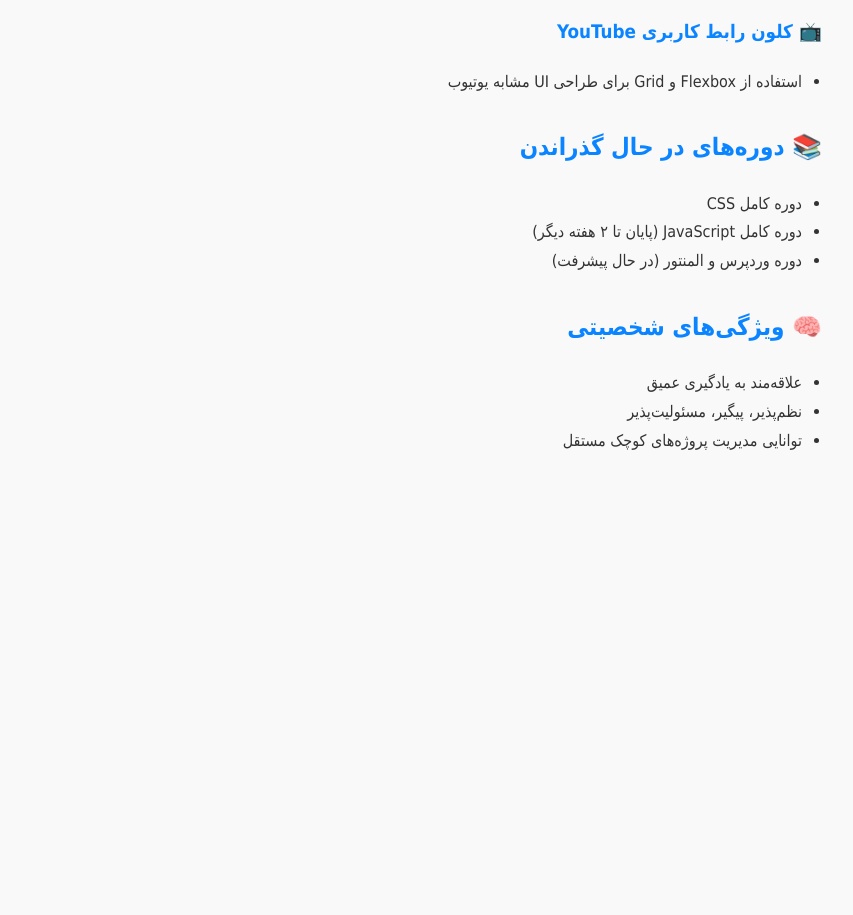
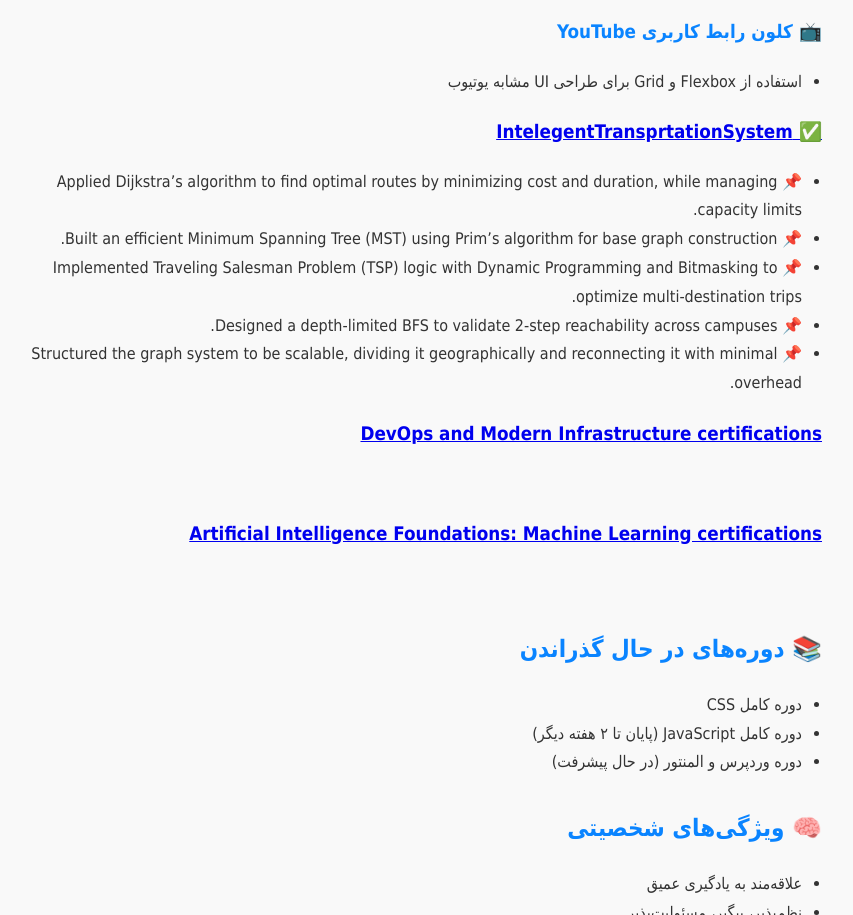
Before and after one commit to re-ygh/resume, a plain HTML site: page index.html in a window 1280 px wide. Shown: the part 915-1830 px from the top of the page, without its empty margins (218-1071 px from the left). Before the commit the page ends 1440 px from the top, so only its background shows below. Drawn offline with Linux system fonts and the light colour scheme.

Commit message:
Update index.html

```diff
--- a/index.html
+++ b/index.html
@@ -91,6 +91,18 @@
       <li>استفاده از Flexbox و Grid برای طراحی UI مشابه یوتیوب</li>
     </ul>
 
+    <h3><a href="https://github.com/re-ygh/IntelegentTransprtationSystem" target="_blank">✅ IntelegentTransprtationSystem</a></h3>
+    <ul>
+      <li>📌 Applied Dijkstra’s algorithm to find optimal routes by minimizing cost and duration, while managing capacity limits.</li>
+      <li>📌 Built an efficient Minimum Spanning Tree (MST) using Prim’s algorithm for base graph construction.</li>
+      <li>📌 Implemented Traveling Salesman Problem (TSP) logic with Dynamic Programming and Bitmasking to optimize multi-destination trips.</li>
+      <li>📌 Designed a depth-limited BFS to validate 2-step reachability across campuses.</li>
+      <li>📌 Structured the graph system to be scalable, dividing it geographically and reconnecting it with minimal overhead.</li>
+    </ul>
+
+    <h3><a href="https://www.linkedin.com/in/reza-yaghoubi-81a761353/" target="_blank">DevOps and Modern Infrastructure certifications</a></h3><br>
+
+    <h3><a href="https://www.linkedin.com/learning/certificates/ba021a14e0c458821a0b3e8a1b5a8b5d32af0666c3fb172fd881794fd96c51b5" target="_blank">Artificial Intelligence Foundations: Machine Learning certifications</a></h3><br>
   </section>
 
   <section>
```
